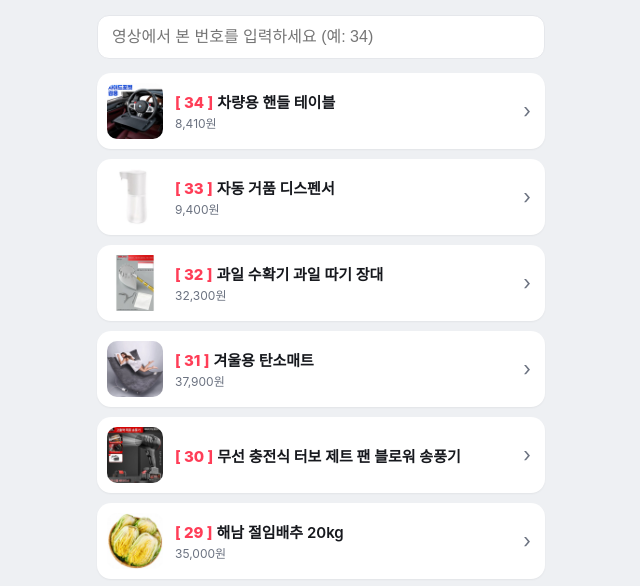
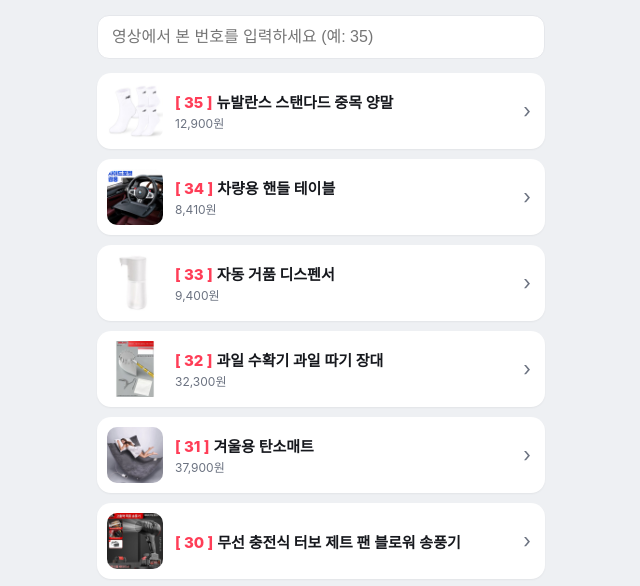
Before and after one commit to 9crisander51228-ui/shopping_kmp, a plain HTML site: page index.html in a window 1280 px wide. Shown: the part 174-760 px from the top of the page, without its empty margins (319-959 px from the left). Drawn offline with Linux system fonts and the light colour scheme.

Commit message:
links 2026-11-18 09:27

```diff
--- a/index.html
+++ b/index.html
@@ -25,8 +25,9 @@ a.it:active{transform:scale(.98)} a.it.hit{outline:3px solid var(--accent)}
 .disc{color:var(--sub);font-size:11px;text-align:center;margin-top:22px;line-height:1.5}
 </style></head><body><div class="wrap">
 <div class="head"><img class="av" src="avatar.jpg" alt=""><h1>유나의 꿀템 발견</h1><div class="bio">@yuna_item</div></div>
-<div class="find"><input id="q" inputmode="numeric" placeholder="영상에서 본 번호를 입력하세요 (예: 34)"></div>
+<div class="find"><input id="q" inputmode="numeric" placeholder="영상에서 본 번호를 입력하세요 (예: 35)"></div>
 <div id="list">
+<a class="it" id="n35" data-no="35" href="https://link.coupang.com/a/iKkJU1mi9R" target="_blank" rel="sponsored nofollow noopener"><img class="th" src="img/35.jpg" alt="" loading="lazy"><div class="tx"><div class="nm"><span class="no">[ 35 ]</span>뉴발란스 스탠다드 중목 양말</div><div class="pr">12,900원</div></div><span class="go">›</span></a>
 <a class="it" id="n34" data-no="34" href="https://link.coupang.com/a/iKbbOarelo" target="_blank" rel="sponsored nofollow noopener"><img class="th" src="img/34.jpg" alt="" loading="lazy"><div class="tx"><div class="nm"><span class="no">[ 34 ]</span>차량용 핸들 테이블</div><div class="pr">8,410원</div></div><span class="go">›</span></a>
 <a class="it" id="n33" data-no="33" href="https://link.coupang.com/a/iJAmDxHly9" target="_blank" rel="sponsored nofollow noopener"><img class="th" src="img/33.jpg" alt="" loading="lazy"><div class="tx"><div class="nm"><span class="no">[ 33 ]</span>자동 거품 디스펜서</div><div class="pr">9,400원</div></div><span class="go">›</span></a>
 <a class="it" id="n32" data-no="32" href="https://link.coupang.com/a/iJzXTWq7AO" target="_blank" rel="sponsored nofollow noopener"><img class="th" src="img/32.jpg" alt="" loading="lazy"><div class="tx"><div class="nm"><span class="no">[ 32 ]</span>과일 수확기 과일 따기 장대</div><div class="pr">32,300원</div></div><span class="go">›</span></a>
```
Also changed, not shown: img/35.jpg (added).
